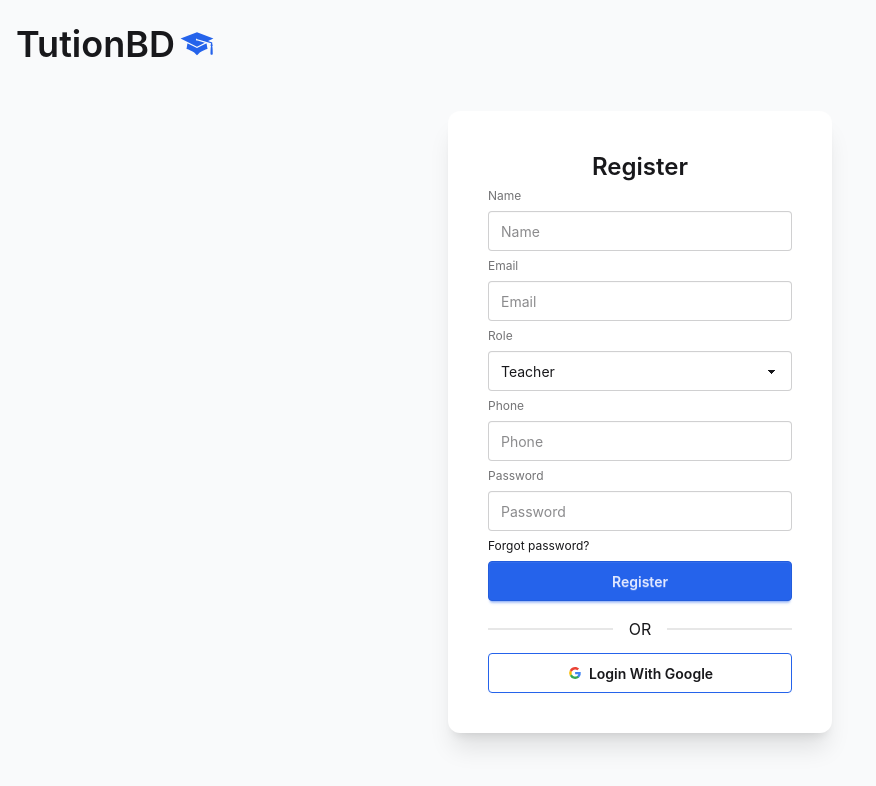
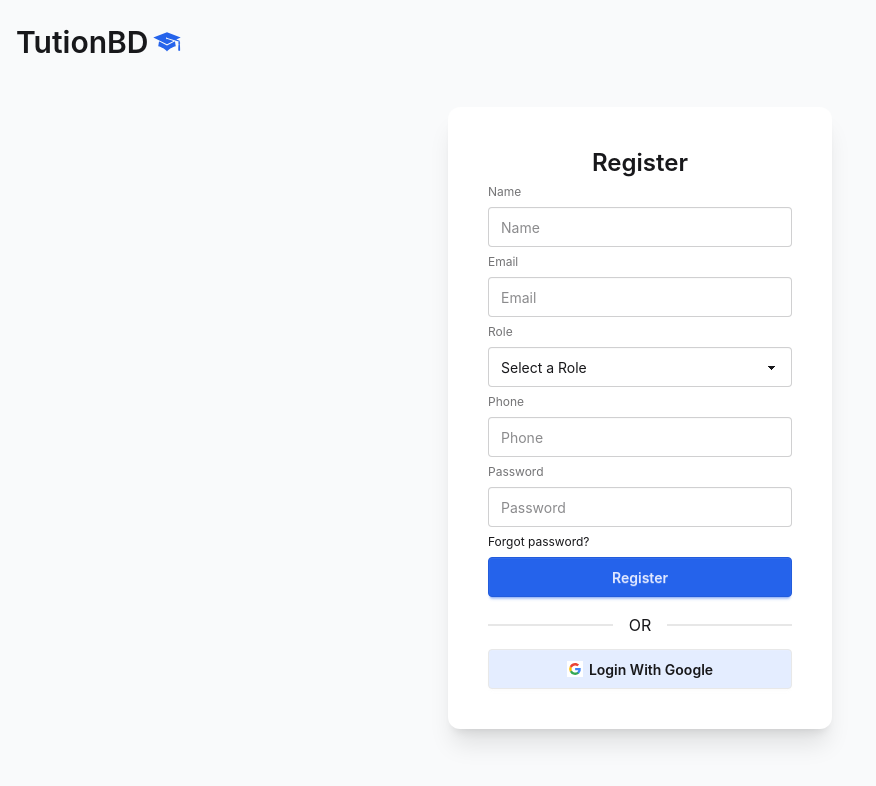
Before and after one commit to joybappy2/E-Tution-Client, a React (Vite) app: page /register in a window 1280 px wide. Shown: the top 786 px of the page, without its empty margins (0-876 px from the left). Built offline with nearby package versions, Linux system fonts and the light colour scheme.

Commit message:
geting register form data using react hook form

```diff
--- a/package.json
+++ b/package.json
@@ -15,6 +15,7 @@
     "firebase": "^12.6.0",
     "react": "^19.2.0",
     "react-dom": "^19.2.0",
+    "react-hook-form": "^7.68.0",
     "react-icons": "^5.5.0",
     "react-router": "^7.10.1",
     "tailwindcss": "^4.1.18"
--- a/src/layouts/AuthLayout/AuthLayout.jsx
+++ b/src/layouts/AuthLayout/AuthLayout.jsx
@@ -5,7 +5,7 @@ import Logo from "../../components/Logo/Logo";
 const AuthLayout = () => {
   return (
     <div className="min-h-screen max-w-7xl mx-auto px-4 py-6">
-      <Logo className="text-4xl w-fit" />
+      <Logo className="text-2xl md:text-3xl w-fit" />
       <main className="mt-2">
         <Outlet></Outlet>
       </main>
--- a/src/pages/Register/Register.jsx
+++ b/src/pages/Register/Register.jsx
@@ -1,38 +1,83 @@
 import React from "react";
 import Button from "../../components/Button/Button";
+import { PiStudent } from "react-icons/pi";
+import { GiTeacher } from "react-icons/gi";
+import { FaChalkboardTeacher } from "react-icons/fa";
+import { useForm } from "react-hook-form";
 
 const Register = () => {
+  const {
+    register,
+    handleSubmit,
+    formState: { errors },
+  } = useForm();
+
+  const handleRegister = (data) => {
+    const name = data.name;
+    const email = data.email;
+    const password = data.password;
+    const role = data.role;
+    const phone = data.phone;
+
+
+  };
+
   return (
     <div className="flex justify-center items-center min-h-[calc(100vh-100px)]">
       <div className="p-10 bg-base-100 rounded-xl w-sm shadow-xl">
-        <form className=" ">
-          <h2 className="text-2xl font-semibold text-center">Register</h2>
+        <form onSubmit={handleSubmit(handleRegister)} className=" ">
+          <h2 className="text-xl md:text-2xl font-semibold text-center">
+            Register
+          </h2>
           <fieldset className="fieldset">
             {/* name */}
             <label className="label">Name</label>
-            <input type="email" className="input w-full" placeholder="Name" />
+            <input
+              type="text"
+              className="input w-full"
+              placeholder="Name"
+              {...register("name")}
+            />
 
             {/* email */}
             <label className="label">Email</label>
-            <input type="email" className="input w-full" placeholder="Email" />
+            <input
+              type="email"
+              className="input w-full"
+              placeholder="Email"
+              {...register("email")}
+            />
 
             {/* role */}
             <label className="label">Role</label>
-            <select defaultValue="select a role" className="select">
-              <option disabled={true}>Select a Role</option>
-              <option value="">Teacher</option>
-              <option value="">Student</option>
+            <select
+              className="select"
+              {...register("role", { required: true })}
+            >
+              <option value="">Select a Role</option>
+              <option value="student">Student</option>
+              <option value="teacher">Teacher</option>
             </select>
+            {errors.role?.type === "required" && (
+              <p className="text-error">Plaease select a role</p>
+            )}
 
             {/* phone */}
             <label className="label">Phone</label>
-            <input type="text" className="input w-full" placeholder="Phone" />
+            <input
+              type="text"
+              className="input w-full"
+              placeholder="Phone"
+              {...register("phone")}
+            />
+
             {/* password */}
             <label className="label">Password</label>
             <input
               type="password"
               className="input w-full"
               placeholder="Password"
+              {...register("password")}
             />
             <div>
               <a className="link link-hover">Forgot password?</a>
@@ -46,7 +91,7 @@ const Register = () => {
         </div>
 
         {/* Google */}
-        <Button className="bg-base-100 border-primary w-full">
+        <Button className=" bg-[#5289ff27] w-full">
           <span>
             <svg
               aria-label="Google logo"
```
Also changed, not shown: 1 other file (tests, documents, lock files or other folders).
